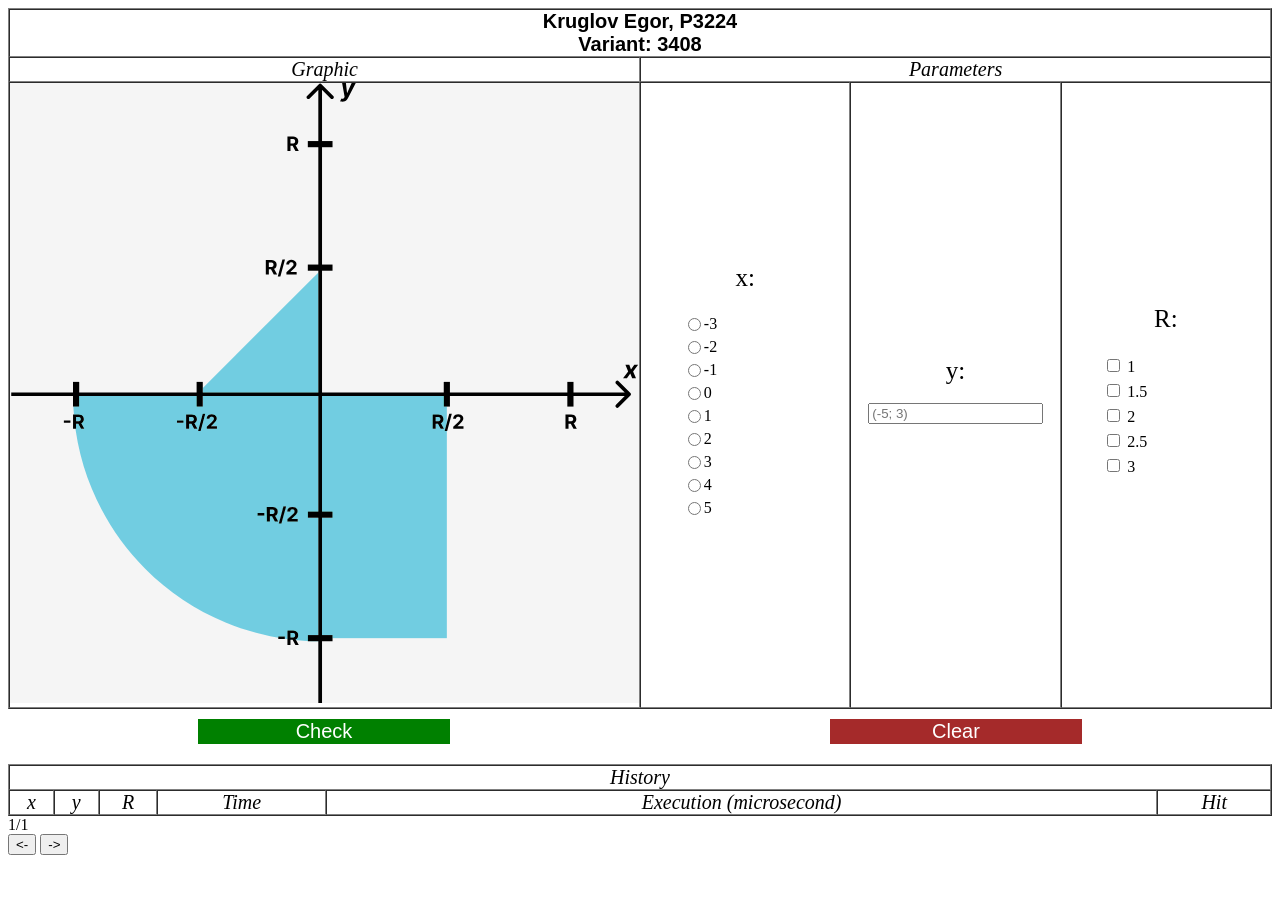
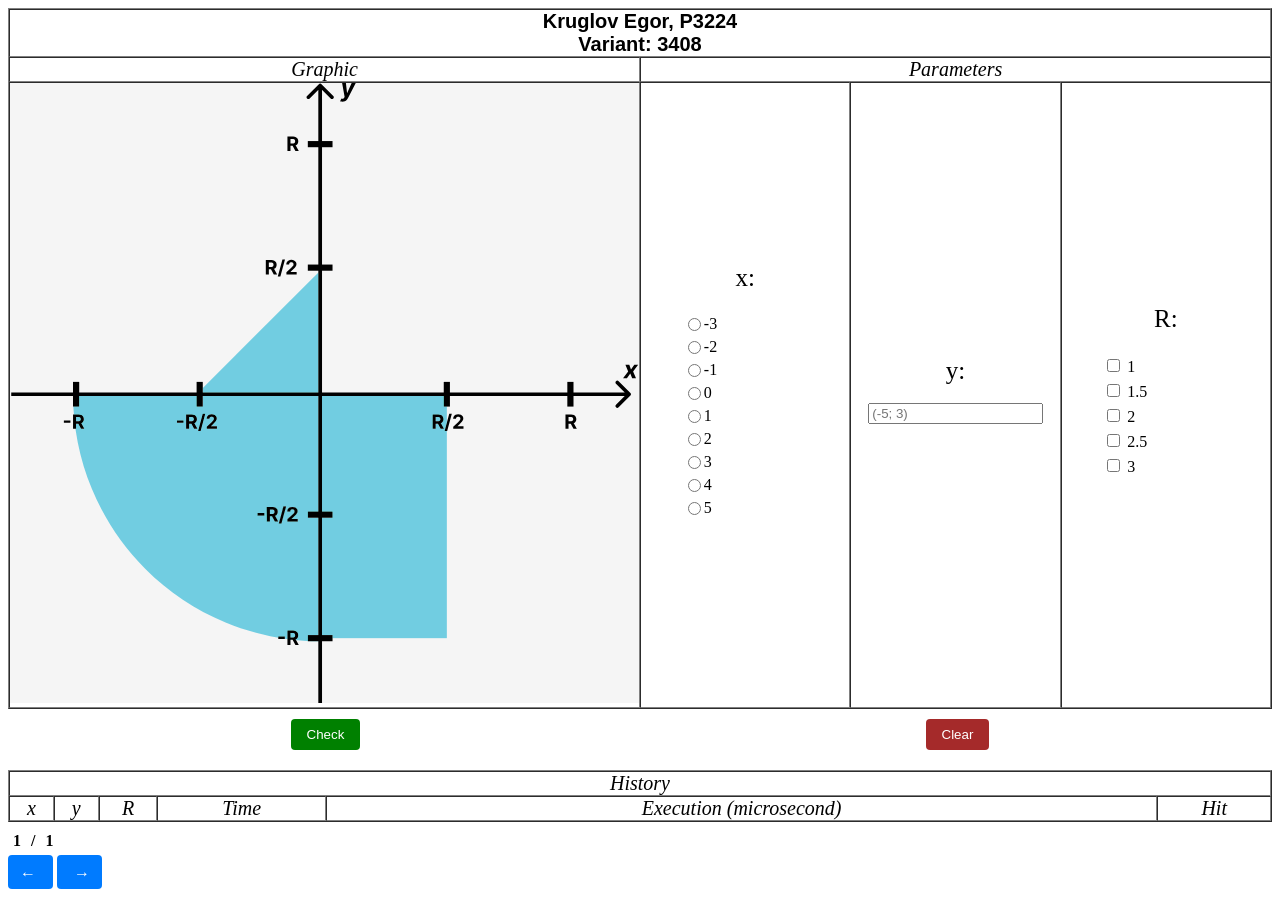
Before and after one commit to KruglovEgor/Web, a PHP site: page / in a window 1280 px wide. Before the commit the page ends 855 px from the top, so only its background shows below. Run offline with PHP 8.4, Linux system fonts and the light colour scheme.

Commit message:
cosmetic
Added styles to page-counter and navigation buttons. Also changed styles of other buttons

```diff
--- a/lab1/index.html
+++ b/lab1/index.html
@@ -150,10 +150,14 @@
         <td class="column-name">Hit</td>
     </tr>
 </table>
-<span id="current-page" class="page-count">1</span><span id="separator" class="page-count">/</span><span id="last-page" class="page-count">1</span>
+
+<div id="counter-container">
+    <span id="current-page" class="page-count">1</span><span id="separator" class="page-count">/</span><span id="last-page" class="page-count">1</span>
+</div>
 <div id="pagination">
-    <button id="prev-button" onclick="previousPage()"><-</button>
-    <button id="next-button" onclick="nextPage()">-></button>
+    <button id="prev-button" onclick="previousPage()"></button>
+    <button id="next-button" onclick="nextPage()"></button>
 </div>
+
 </body>
 </html>
--- a/lab1/phpScripts/main.php
+++ b/lab1/phpScripts/main.php
@@ -1,10 +1,9 @@
 <?php
 
-//todo возможно закрепить часы
-//todo возможно сделать историю по 10 запросов, а дальше перелистывание
 //todo возможно разнести sender.js на несколько отдельных файлов js
 //todo посмотреть нейминг переменных возможно сделать все в одном стиле
-
+//todo оптимизировать pageHistory.js и возможно заняться неймингом
+//todo возможно добавить стили для счетчика страниц и кнопок перелистывания
 
 require_once "validator.php";
 require_once "area.php";
--- a/lab1/style.css
+++ b/lab1/style.css
@@ -19,36 +19,41 @@
 }
 
 .bottom-button{
-    width: 20%;
-    height: 10%;
+    margin: 10px auto;
     color: white;
-    font-size: 20px;
+    padding: 8px 16px;
     border: none;
+    border-radius: 4px;
     cursor: pointer;
-    margin: 10px auto;
-    display: block;
+    transition: background-color 0.3s ease;
 }
 
 
 #button-container {
-    display: flex; /* Используем flex-контейнер */
-    justify-content: space-between; /* Распределение элементов по ширине контейнера */
+    display: flex;
+    justify-content: space-between;
 }
 
 #send-button{
     background-color: green;
 }
+
 #clear-button{
     background-color: brown;
+}
+
+#send-button:hover {
+    background-color: darkgreen;
+}
+
+#clear-button:hover {
+    background-color: #821d1d;
 }
 
 #y-value{
     width: 80%;
 }
 
-#clock{
-    font-size: 3vw;
-}
 
 .parameter-name{
     font-size: 25px;
@@ -70,7 +75,6 @@
     font-size: 20px;
 }
 
-
 .error{
     margin-top: 10px;
     font-size: 15px;
@@ -81,3 +85,43 @@
     text-align: center;
     width: 100%;
 }
+
+#counter-container{
+    margin-top: 10px;
+}
+
+.page-count {
+    font-size: 16px;
+    font-weight: bold;
+    margin: 0 5px;
+}
+
+#pagination {
+    margin-top: 5px;
+}
+
+#pagination button{
+    background-color: #007BFF;
+    color: #fff;
+    font-size: 16px;
+    font-weight: bold;
+    border: none;
+    border-radius: 4px;
+    padding: 8px 12px;
+    cursor: pointer;
+    transition: background-color 0.3s ease;
+}
+
+#prev-button::before {
+    content: "\2190"; /* Символ стрелочки влево */
+    margin-right: 5px;
+}
+
+#next-button::after {
+    content: "\2192"; /* Символ стрелочки вправо */
+    margin-left: 5px;
+}
+
+#pagination button:hover {
+    background-color: #0056b3;
+}
```
